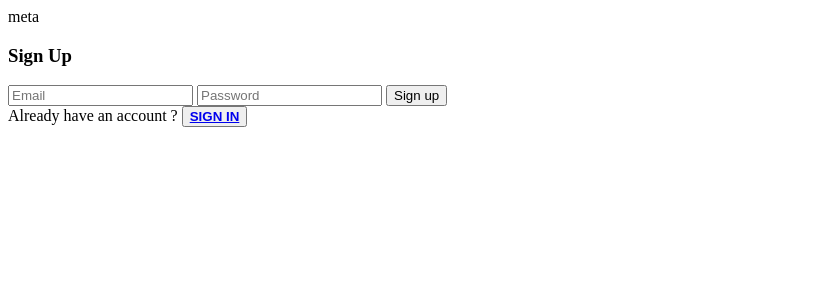
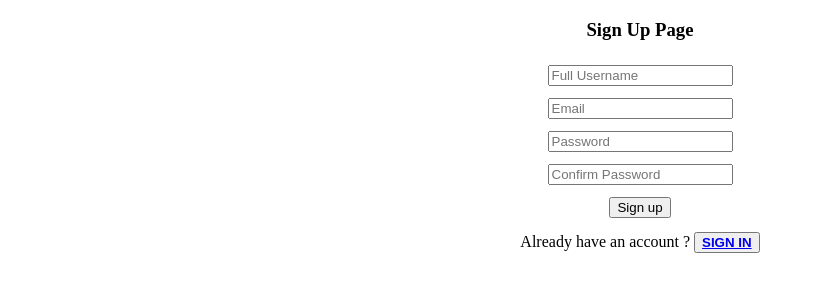
Before and after one commit to MahinShahriar/Flask-Authentication, a Flask app: page /signup in a window 1280 px wide. Shown: the top 300 px of the page, without its empty margins (0-815 px from the left). Run offline with Flask 3, Linux system fonts and the light colour scheme.

Commit message:
file modified

```diff
--- a/authen.py
+++ b/app.py
@@ -36,6 +36,7 @@ db = SQLAlchemy(app)
 
 class User(db.Model, UserMixin):
     id = db.Column(db.Integer, primary_key=True)
+    username = db.Column(db.String(64), nullable=False)
     email = db.Column(db.String(64), nullable=False, unique=True)
     password = db.Column(db.String(128), nullable=False)
 
@@ -50,11 +51,17 @@ def load_user(user_id):
 
 
 class SignUpForm(FlaskForm):
+  username  = StringField(validators=[
+              DataRequired(),Length(min=2,max=40)],render_kw={'placeholder':'Full Username'})
+
   email     = EmailField('Email', validators=[
               DataRequired(), Email()],render_kw={'placeholder':'Email'})
 
   password  = PasswordField(validators=[
               DataRequired(),Length(min=4,max=20)],render_kw={'placeholder':'Password'})
+
+  re_password  = PasswordField(validators=[
+              DataRequired(),Length(min=4,max=20)],render_kw={'placeholder':'Confirm Password'})
 
   submit    = SubmitField('Sign up')
 
@@ -95,10 +102,10 @@ def signin():
 @app.route('/signup', methods=['GET','POST'])
 def sign_up():
   form = SignUpForm()
-  if form.validate_on_submit():
+  if form.validate_on_submit() and (form.password.data == form.re_password.data):
     password = form.password.data
     hash_pass = hash_string(password)
-    new_user = User(email=form.email.data, password=hash_pass)
+    new_user = User(username=form.username.data,email=form.email.data, password=hash_pass)
     db.session.add(new_user)
     db.session.commit()
     return redirect('signin')
@@ -107,7 +114,8 @@ def sign_up():
 @app.route('/dashboard', methods=["GET","POST"])
 @login_required
 def dashboard():
-  return render_template('dashboard.html')
+  user = current_user
+  return render_template('dashboard.html',user=user)
 
 @app.route('/logout')
 @login_required
--- a/template/signup.html
+++ b/template/signup.html
@@ -1,20 +1,23 @@
 <!DOCTYPE html>
 <html>
   <head>
-    <meta http-equiv="content-type" content="text/html; charset=utf-8" />
+    <meta charset="utf-8">
+    <meta http-equiv="X-UA-Compatible" content="IE=edge">
+    <meta name="viewport" content="width=device-width, initial-scale=1">
     <title>Sign UP</title>
-    meta
   </head>
-  <body>
-    <h3>Sign Up</h3>
-    <form action="/signup" method="post">
-      {{ form.hidden_tag()  }}
-      {{ form.email }}
-      {{ form.password }}
-      {{ form.submit }}
+  <body align='center'>
+    <h3>Sign Up Page</h3>
+    <form action="/signup" method="POST">
+      {{ form.hidden_tag() }}
+      <div style="padding: 6px;">{{ form.username }}</div>
+      <div style="padding: 6px;">{{ form.email }}</div>
+      <div style="padding: 6px;">{{ form.password }}</div>
+      <div style="padding: 6px;">{{ form.re_password }}</div>
+      <div style="padding: 6px;"> {{ form.submit }}</div>
     </form>
-    <div>
-      Already have an account ? <button type="button"><a href="/signin"><b>SIGN IN</b></a></button>
+    <div style="padding: 8px;">
+      Already have an account ? <button type="button"><a href="/signin"><strong>SIGN IN</strong></a></button>
     </div>
   </body>
 </html>
```
Also changed, not shown: template/dashboard.html (+10 -3 lines), template/signin.html (+10 -9 lines).
